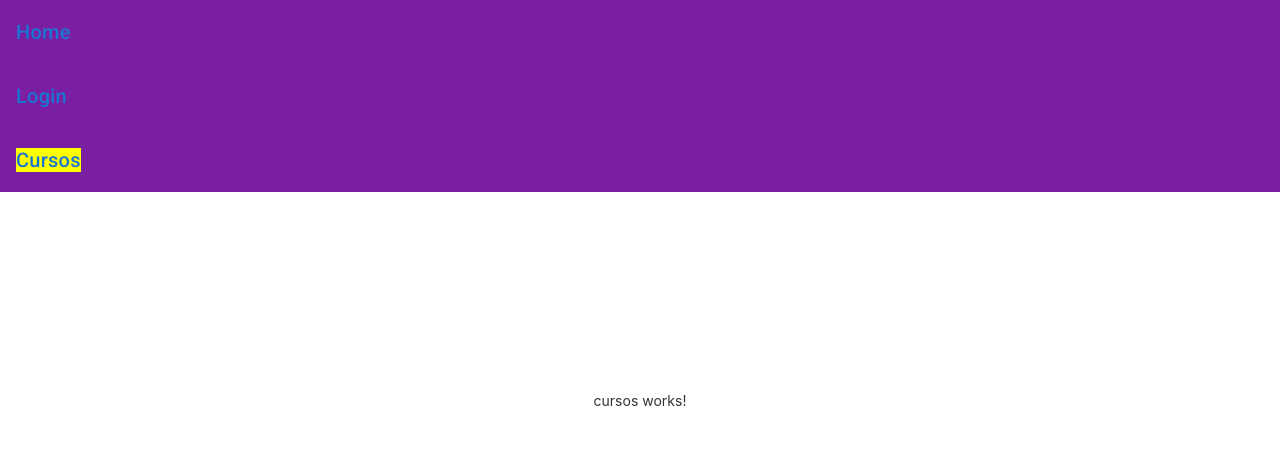
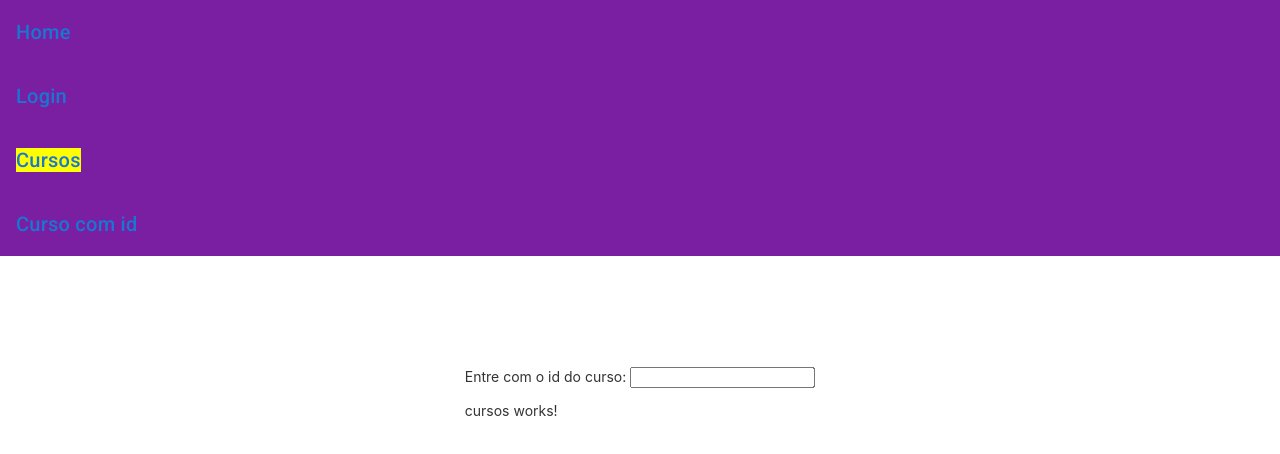
Before and after one commit to apazze/angular-spike, an Angular app in the folder rotas/: page /cursos in a window 1280 px wide. Shown: the top 454 px of the page. Built offline with nearby package versions, Linux system fonts and the light colour scheme.

Commit message:
Criado rota dinamica. Ex: curso/:id

```diff
--- a/rotas/src/app/app.component.html
+++ b/rotas/src/app/app.component.html
@@ -499,8 +499,17 @@
   <mat-toolbar-row>
     <span><a routerLink="cursos" routerLinkActive="active">Cursos</a></span>
   </mat-toolbar-row>
+
+  <mat-toolbar-row>
+    <span><a [routerLink]="['curso', idCurso.value]" routerLinkActive="active">Curso com id</a></span>
+  </mat-toolbar-row>
 </mat-toolbar>
 
 <div class="container center-align">
-  <router-outlet></router-outlet>
+  <router-outlet>
+
+    <p>Entre com o id do curso: <input #idCurso></p>
+
+
+  </router-outlet>
 </div>
```
